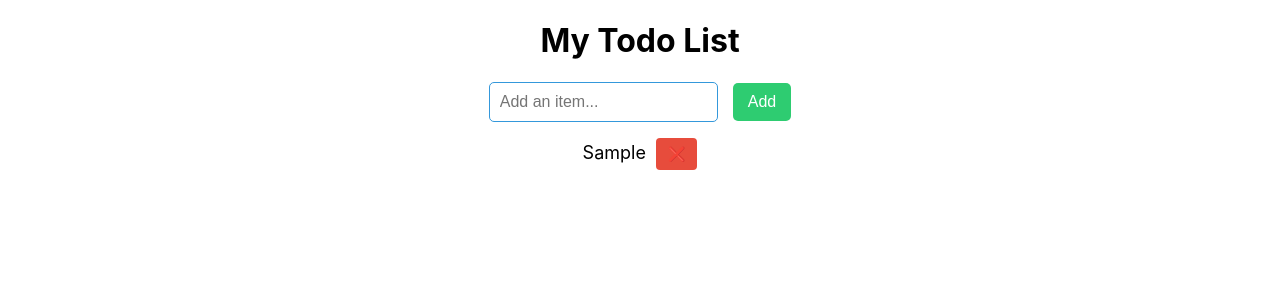
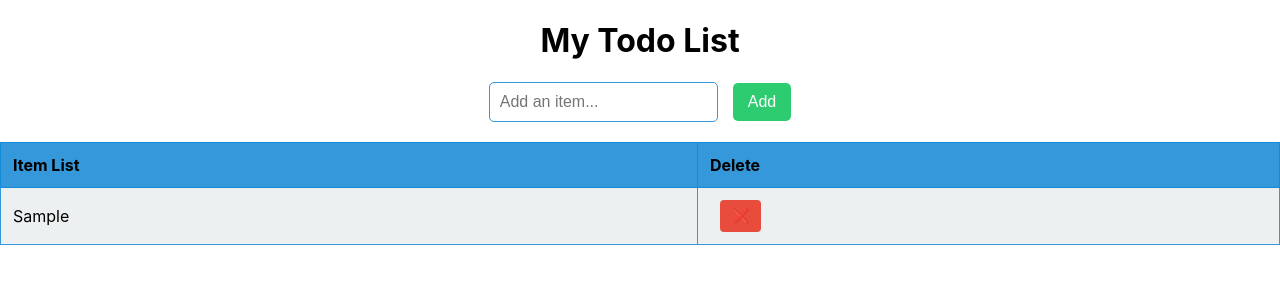
Before and after one commit to stanny880913/React-TodoList, a React (Create React App) app: page / in a window 1280 px wide. Both pictures are taken after typing "Sample" into the empty fields and a click on the button "Add". Shown: the top 300 px of the page. Built offline with nearby package versions, Linux system fonts and the light colour scheme.

Commit message:
edit item list to table and edit css

```diff
--- a/src/App.css
+++ b/src/App.css
@@ -7,7 +7,7 @@
 input {
   padding: 10px;
   margin-right: 15px;
-  border: 1px solid #3498db; /* Blue color for illustration, choose your own */
+  border: 1px solid #3498db;
   border-radius: 5px;
   font-size: 16px;
 }
@@ -17,22 +17,45 @@ button {
   padding: 10px 15px;
   border: none;
   color: white;
-  background-color: #2ecc71; /* Green color for illustration, choose your own */
+  background-color: #2ecc71;
   border-radius: 5px;
   cursor: pointer;
   font-size: 16px;
 }
 
-/* List styling */
-ul {
-  list-style: none;
-  padding: 0;
+/* Table styling */
+table {
+  width: 100%;
+  border-collapse: collapse;
+  margin-top: 20px;
 }
 
-li {
-  margin: 15px 0;
-  font-size: 18px;
-  position: relative;
+thead {
+  background-color: #3388c1;
+  color: rgb(0, 0, 0);
+}
+
+th {
+  padding: 12px;
+  border: 1px solid #138bdb;
+  text-align: left;
+  background-color: #3498db;
+}
+
+td {
+  padding: 12px;
+  border: 1px solid #3498db;
+  text-align: left;
+}
+
+/* Odd rows styling */
+tr:nth-child(odd) {
+  background-color: #ecf0f1; /* Light gray color for illustration, choose your own */
+}
+
+/* Even rows styling */
+tr:nth-child(even) {
+  background-color: #bdf0f2; /* Light green color for illustration, choose your own */
 }
 
 /* Delete button styling */
@@ -41,7 +64,7 @@ li {
   margin-left: 10px;
   border: none;
   color: white;
-  background-color: #e74c3c; /* Red color for illustration, choose your own */
+  background-color: #e74c3c;
   border-radius: 4px;
   padding: 8px 12px;
   cursor: pointer;
@@ -61,7 +84,7 @@ li {
   padding: 8px 12px;
   border: none;
   color: white;
-  background-color: #f39c12; /* Orange color for illustration, choose your own */
+  background-color: #f39c12;
   border-radius: 4px;
   cursor: pointer;
   font-size: 14px;
--- a/src/App.js
+++ b/src/App.js
@@ -8,8 +8,6 @@ function App() {
 
   const [showEdit, setShowEdit] = useState(-1);
   const [updatedText, setUpdatedText] = useState("");
-
-  // Helper Functions
 
   /* Adds a new item to the list array*/
   function addItem() {
@@ -42,7 +40,7 @@ function App() {
     // Get the current item
     const currentItem = items.filter((item) => item.id === id);
 
-    // Create a new item with same id
+    // Create a new item with the same id
     const newItem = {
       id: currentItem.id,
       value: newText,
@@ -50,7 +48,7 @@ function App() {
 
     deleteItem(id);
 
-    // Replace item in the item list
+    // Replace the item in the item list
     setItems((oldList) => [...oldList, newItem]);
     setUpdatedText("");
     setShowEdit(-1);
@@ -73,37 +71,43 @@ function App() {
       {/* Add (button) */}
       <button onClick={() => addItem()}>Add</button>
 
-      {/* 3. List of todos (unordered list) */}
-      <ul>
-        {items.map((item) => {
-          return (
-            <div>
-              <li key={item.id} onClick={() => setShowEdit(item.id)}>
-                {item.value}
+      {/* 3. List of todos (table) */}
+      <table>
+        <thead>
+          <tr>
+            <th>Item List</th>
+            <th>Delete</th>
+          </tr>
+        </thead>
+        <tbody>
+          {items.map((item) => (
+            <tr key={item.id}>
+              <td onClick={() => setShowEdit(item.id)}>{item.value}</td>
+              <td>
                 <button
                   className="delete-button"
                   onClick={() => deleteItem(item.id)}
                 >
                   ❌
                 </button>
-              </li>
+              </td>
+            </tr>
+          ))}
+        </tbody>
+      </table>
 
-              {showEdit === item.id ? (
+      {showEdit !== -1 && (
         <div>
           <input
             type="text"
             value={updatedText}
             onChange={(e) => setUpdatedText(e.target.value)}
           />
-                  <button onClick={() => editItem(item.id, updatedText)}>
+          <button onClick={() => editItem(showEdit, updatedText)}>
             Update
           </button>
         </div>
-              ) : null}
-            </div>
-          );
-        })}
-      </ul>
+      )}
     </div>
   );
 }
```
Lines whose indentation alone changed are shown as unchanged.
